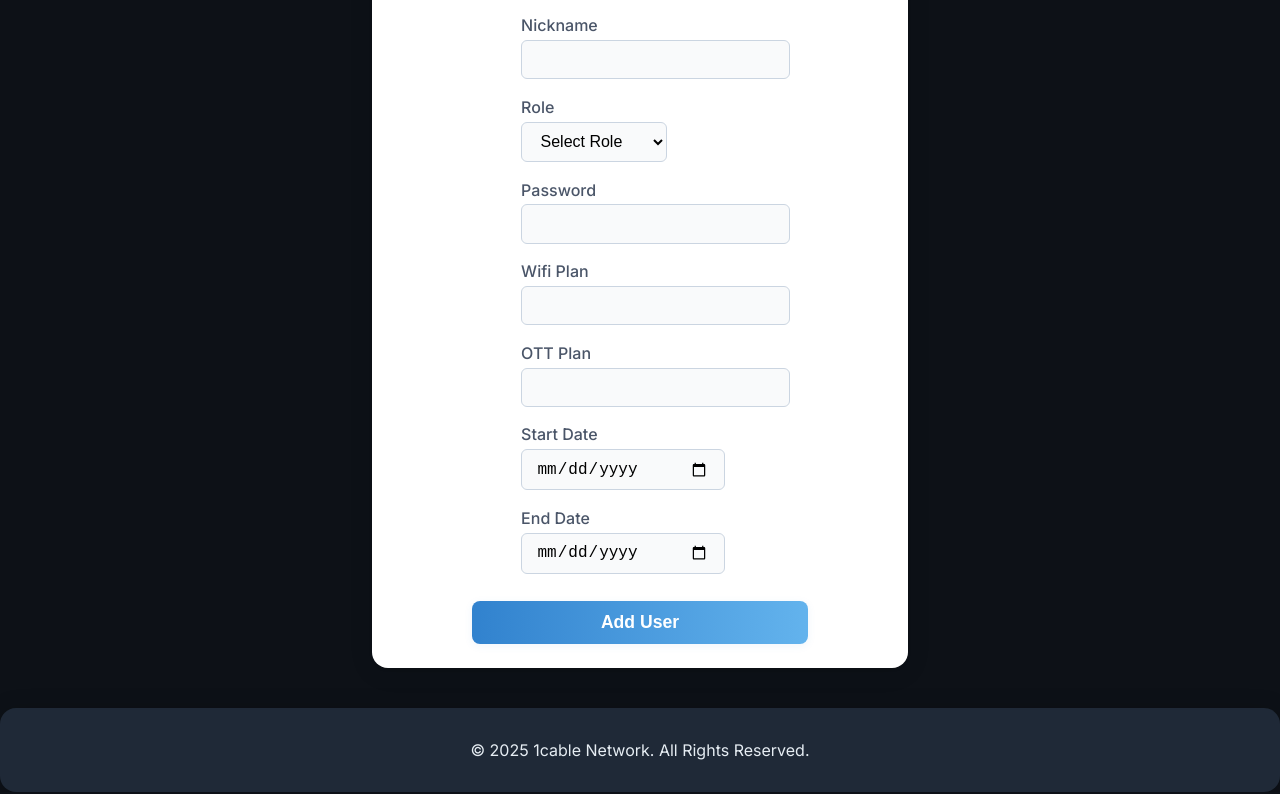
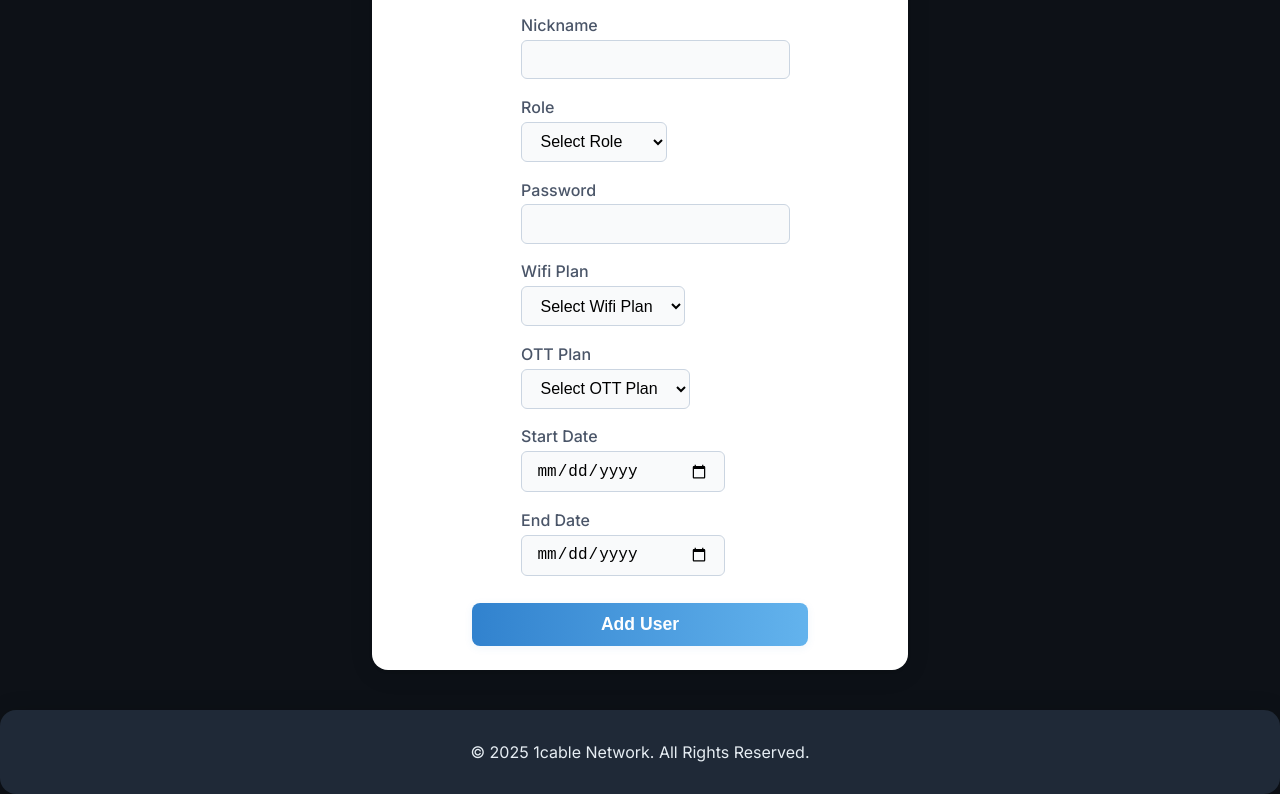
Before and after one commit to karanhb-pixel/1cable-network, a React (Vite) app: page /add_User in a window 1280 px wide. Shown: the part 655-1449 px from the top of the page. Built offline with nearby package versions, Linux system fonts and the light colour scheme.

Commit message:
add option in wifi plan and ott plan in add user

```diff
--- a/src/User/Add_User/Add_User.jsx
+++ b/src/User/Add_User/Add_User.jsx
@@ -185,19 +185,32 @@ const Add_User = () => {
                   </div>
                   <div className="form-group">
                     <label htmlFor="wifi_plan">Wifi Plan</label>
-                    <Field
+                    <Field as="select"
                       name="wifi_plan"
                       className="form-input"
                       disabled={disablePlanFields}
-                    />
+                    >
+                      <option value="" disabled>Select Wifi Plan</option>
+                      <option value="1">50 Mbps</option>
+                      <option value="2">60 Mbps</option>
+                      <option value="3">80 Mbps</option>
+                      <option value="4">100 Mbps</option>
+                      <option value="0">None</option>
+                    </Field>
                   </div>
                   <div className="form-group">
                     <label htmlFor="ott_plan">OTT Plan</label>
-                    <Field
+                    <Field as ="select"
                       name="ott_plan"
                       className="form-input"
                       disabled={disablePlanFields}
-                    />
+                    >
+                      <option value="" disabled>Select OTT Plan</option>
+                      <option value="1">3 Months</option>
+                      <option value="2">6 Months</option>
+                      <option value="3">12 Months</option>
+                      <option value="0">None</option>
+                    </Field>
                   </div>
                   <div className="form-group">
                     <label htmlFor="start_date">Start Date</label>
@@ -217,7 +230,7 @@ const Add_User = () => {
                       disabled={disablePlanFields}
                     />
                   </div>
-                  {/* <button type="submit" className="add-user-btn" disabled={isSubmitting}>Add User</button> */}
+
                 </div>
                 <button
                   type="submit"
--- a/src/component/Ott_plan/Ott_plan.jsx
+++ b/src/component/Ott_plan/Ott_plan.jsx
@@ -133,14 +133,17 @@ export const Ott_plan = () => {
       <h2 className="plans-title">TV - 300 channels</h2>
       <p className="plans-subtitle">280 SD channel + 20 HD channel</p>
       <div className="plans-grid">
-        {plans.map((plan, index) => (
+        {plans.map((plan, index) =>{
+        if (plan.plan_id === "0") { return null; }
+        return(
           <PlanCard
             key={index}
             plan={plan}
             isAdmin={isAdmin}
             onPlanClick={handleAdminPlanClick}
           />
-        ))}
+        );
+        })}
       </div>
     </section>
   );
--- a/src/component/Wifi_plan/Show_Wifi_plans/Show_Wifi_plans_2.jsx
+++ b/src/component/Wifi_plan/Show_Wifi_plans/Show_Wifi_plans_2.jsx
@@ -144,14 +144,17 @@ export const Show_Wifi_plans_2 = () => {
       <section id="plans" className="plans-section">
         <h2 className="plans-title">HIGH SPEED UNLIMITED PLANS</h2>
         <div className="plans-grid">
-          {plans.map((plan) => (
+          {plans.map((plan) => {
+            if (plan.plan_id === "0") { return null; }
+            return (
             <PlanCard
               key={plan.speed}
               plan={plan}
               isAdmin={isAdmin}
               onPlanClick={handleAdminPlanClick}
             />
-          ))}
+            );
+          })}
         </div>
         {!isAdmin && (
           <>
```
